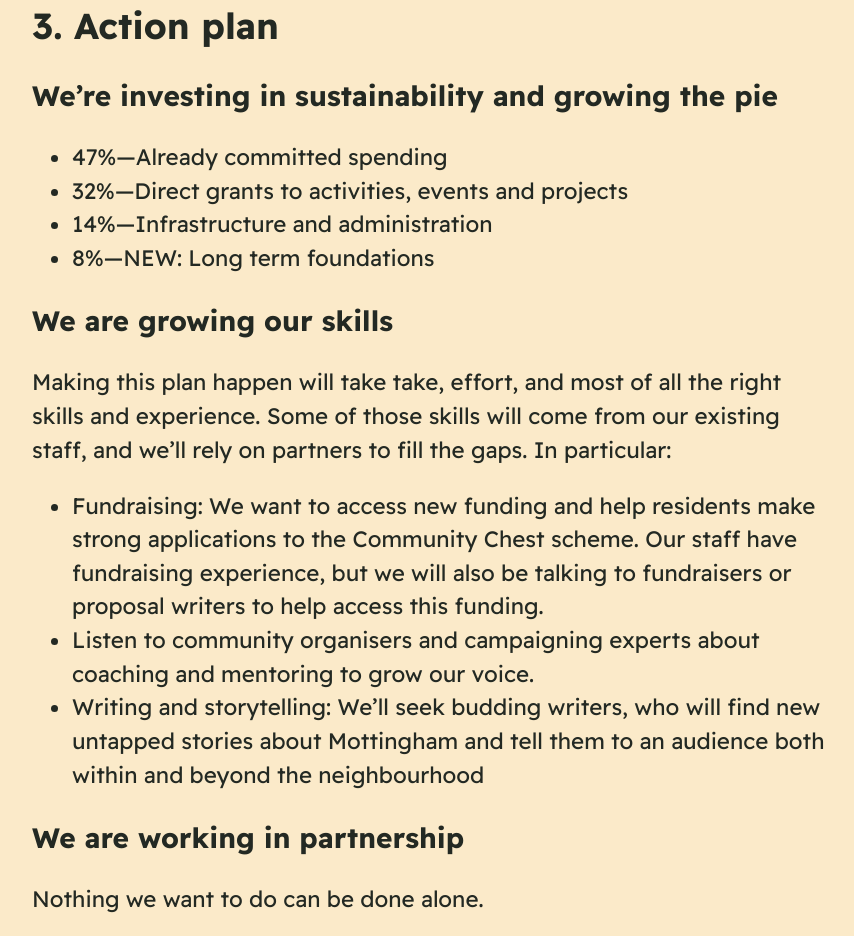
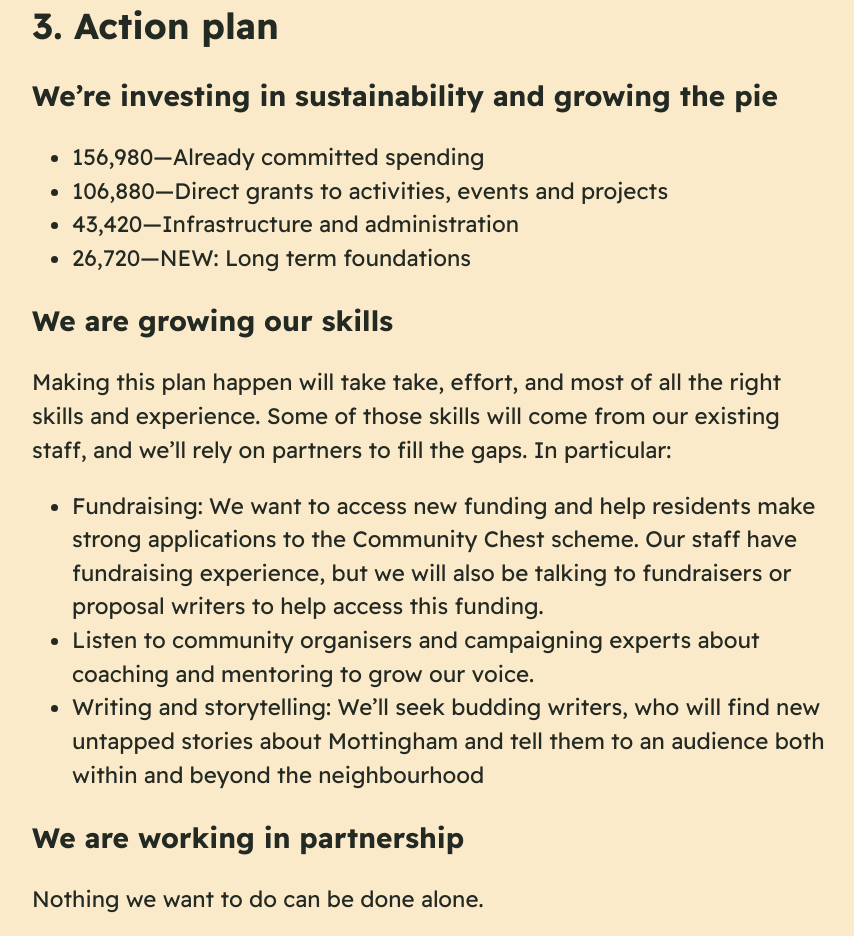
Before and after one commit to interrobang-uk/mottingham, a website built with Parcel: page src/plain.html in a window 1280 px wide. Shown: the part 8715-9651 px from the top of the page, without its empty margins (208-1062 px from the left). Built offline with nearby package versions, Linux system fonts and the light colour scheme; a web font is replaced by a local one.

Commit message:
change numbers

```diff
--- a/src/plain.html
+++ b/src/plain.html
@@ -184,10 +184,10 @@ Even our lives are shorter: a Mottingham resident will live 3-4 fewer years than
       <h3>We’re investing in sustainability and growing the pie</h3>
 
       <ul>
-        <li>47%—Already committed spending</li>
-        <li>32%—Direct grants to activities, events and projects</li>
-        <li>14%—Infrastructure and administration</li>
-        <li>8%—NEW: Long term foundations</li>
+        <li>156,980—Already committed spending</li>
+        <li>106,880—Direct grants to activities, events and projects</li>
+        <li>43,420—Infrastructure and administration</li>
+        <li>26,720—NEW: Long term foundations</li>
       </ul>
 
       <h3>We are growing our skills</h3>
```
